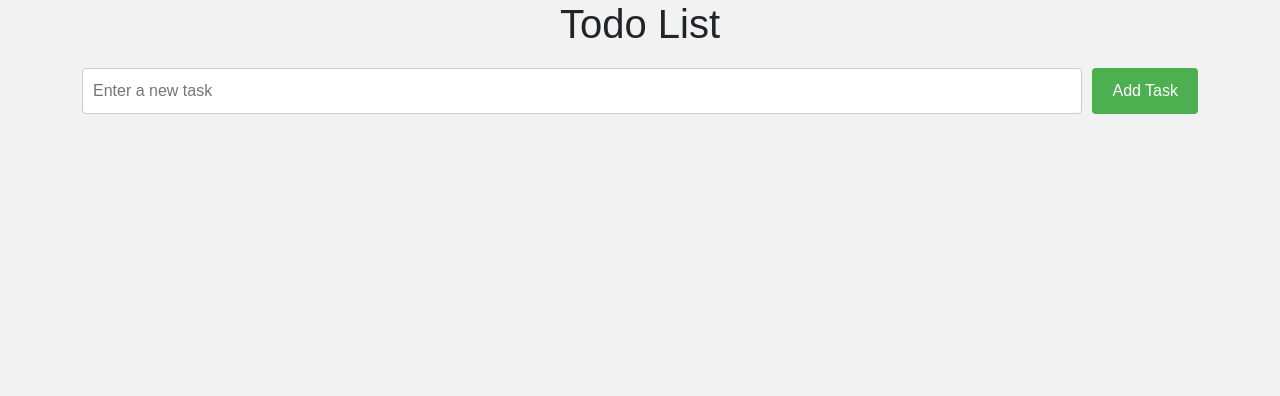
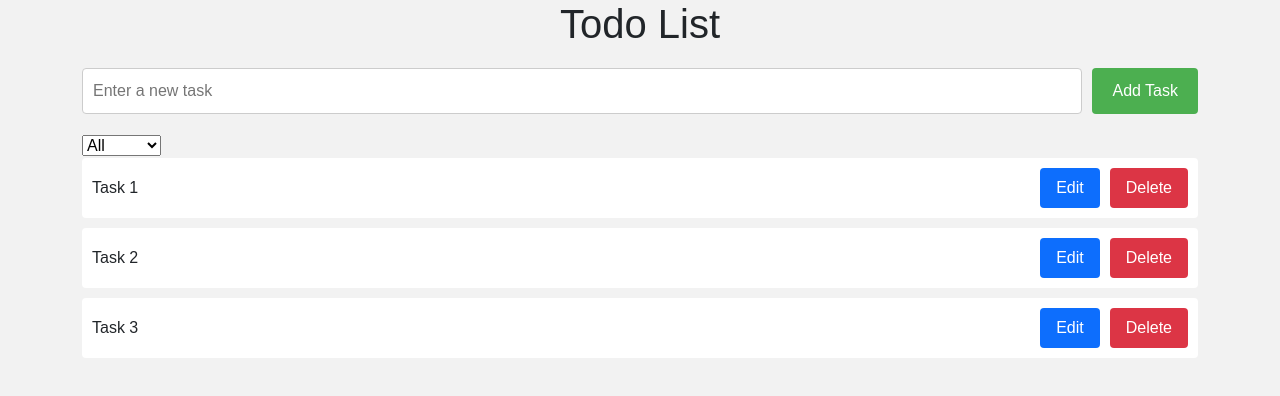
Before and after one commit to Asadsheblu/TodoList-App, a React (Vite) app: page / in a window 1280 px wide. Shown: the top 396 px of the page. Built offline with nearby package versions, Linux system fonts and the light colour scheme.

Commit message:
added tasklist ui & button & data from object

```diff
--- a/src/Todo.jsx
+++ b/src/Todo.jsx
@@ -1,6 +1,12 @@
 import React from 'react';
+import { useState } from 'react';
 
 const Todo = () => {
+    const [tasks, setTasks] = useState([
+        { id: 1, text: 'Task 1', completed: false, priority: 'low' },
+        { id: 2, text: 'Task 2', completed: false, priority: 'medium' },
+        { id: 3, text: 'Task 3', completed: false, priority: 'high' }
+      ]);
     return (
         <div className="App container">
       <h1>Todo List</h1>
@@ -8,6 +14,22 @@ const Todo = () => {
         <input type="text" v placeholder="Enter a new task" />
         <button>Add Task</button>
       </div>
+      <select id="priority">
+          <option value="all">All</option>
+          <option value="low">Low</option>
+          <option value="medium">Medium</option>
+          <option value="high">High</option>
+        </select>
+        <ul className="task-list">
+        {tasks.map(task => (
+          <li key={task.id} className={task.completed ? 'completed' : ''}>
+
+            <span>{task.text}</span>
+            <button className='btn btn-primary' >Edit</button>
+            <button className='btn btn-danger'>Delete</button>
+          </li>
+        ))}
+      </ul>
       </div>
     );
 };
```
